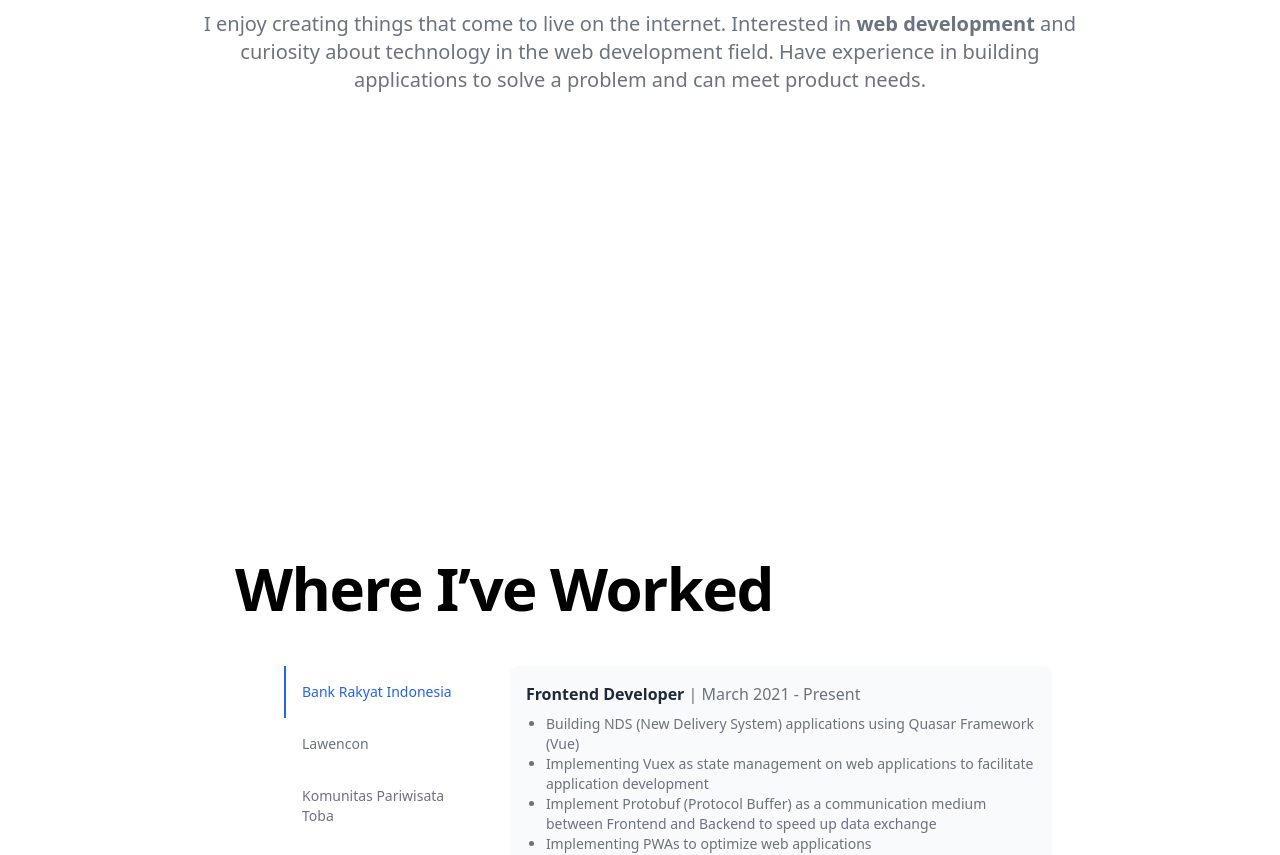
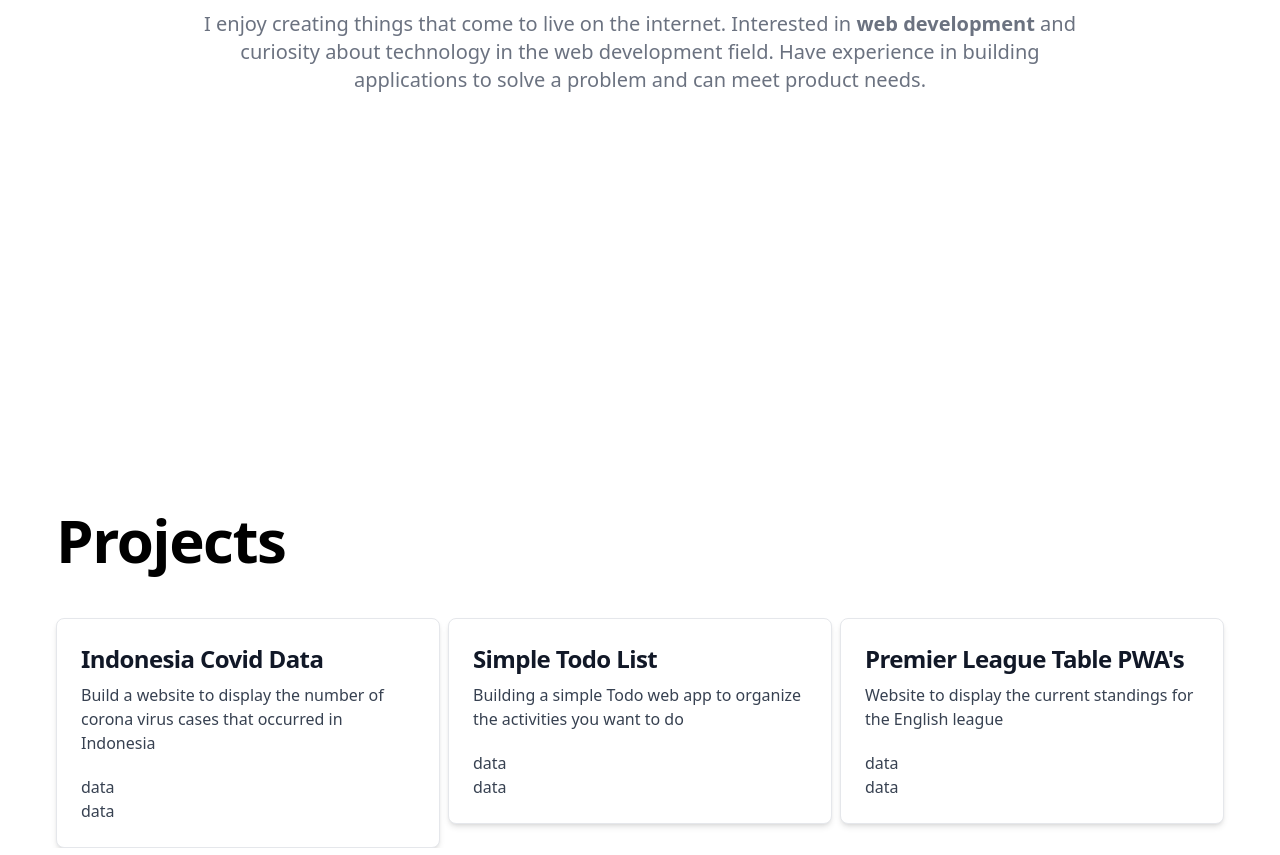
Before and after one commit to FranzSinaga/portfolio-v1, a Next.js app: page / in a window 1280 px wide. Shown: the part 1220-2075 px from the top of the page. Built offline with nearby package versions, Linux system fonts and the light colour scheme.

Commit message:
Add project section

```diff
--- a/components/Cards/Cards.jsx
+++ b/components/Cards/Cards.jsx
@@ -1,13 +1,16 @@
-const Cards = () => {
+const Cards = ({ title, detail}) => {
   return (
     <div className="block p-6 max-w-sm bg-white rounded-lg border border-gray-200 shadow-md hover:bg-gray-100 dark:bg-gray-800 dark:border-gray-700 dark:hover:bg-gray-700">
       <h5 className="mb-2 text-2xl font-bold tracking-tight text-gray-900 dark:text-white">
-        Noteworthy technology acquisitions 2021
+        {title}
       </h5>
       <p className="font-normal text-gray-700 dark:text-gray-400">
-        Here are the biggest enterprise technology acquisitions of 2021 so far,
-        in reverse chronological order.
+        {detail}
       </p>
+      <ul className="flex flex-col font-normal text-gray-700 dark:text-gray-400 mt-5">
+        <li>data</li>
+        <li>data</li>
+      </ul>
     </div>
   );
 };
--- a/pages/index.tsx
+++ b/pages/index.tsx
@@ -60,7 +60,7 @@ const Home: NextPage = () => {
         </div>
       </div>
 
-      {/* <div className="pt-96 bg-white dark:bg-gray-900 border-gray-900">
+      <div className="pt-96 bg-white dark:bg-gray-900 border-gray-900">
         <div className="container mx-auto flex flex-col">
           <div className="mx-14">
             <h1 className="max-w-4xl mb-12 text-4xl font-extrabold tracking-tight leading-none md:text-5xl xl:text-6xl dark:text-white">
@@ -68,21 +68,27 @@ const Home: NextPage = () => {
             </h1>
             <div className="flex flex-row md:justify-center lg:justify-center xl:justify-start flex-wrap gap-5 sm:gap-5 md:gap-4 lg:gap-2">
               <div className=" md:basis-72 lg:basis-auto">
-                <Cards />
+                <Cards
+                  title="Indonesia Covid Data"
+                  detail="Build a website to display the number of corona virus cases that occurred in Indonesia"
+                />
               </div>
               <div className=" md:basis-72 lg:basis-auto">
-                <Cards />
+                <Cards
+                  title="Simple Todo List"
+                  detail="Building a simple Todo web app to organize the activities you want to do"
+                />
               </div>
               <div className=" md:basis-72 lg:basis-auto">
-                <Cards />
-              </div>
-              <div className=" md:basis-72 lg:basis-auto">
-                <Cards />
+                <Cards
+                  title="Premier League Table PWA's"
+                  detail="Website to display the current standings for the English league"
+                />
               </div>
             </div>
           </div>
         </div>
-      </div> */}
+      </div>
 
       <div className="pt-80 bg-white dark:bg-gray-900 border-gray-900">
         <div id="experience" className="mb-16"></div>
```
